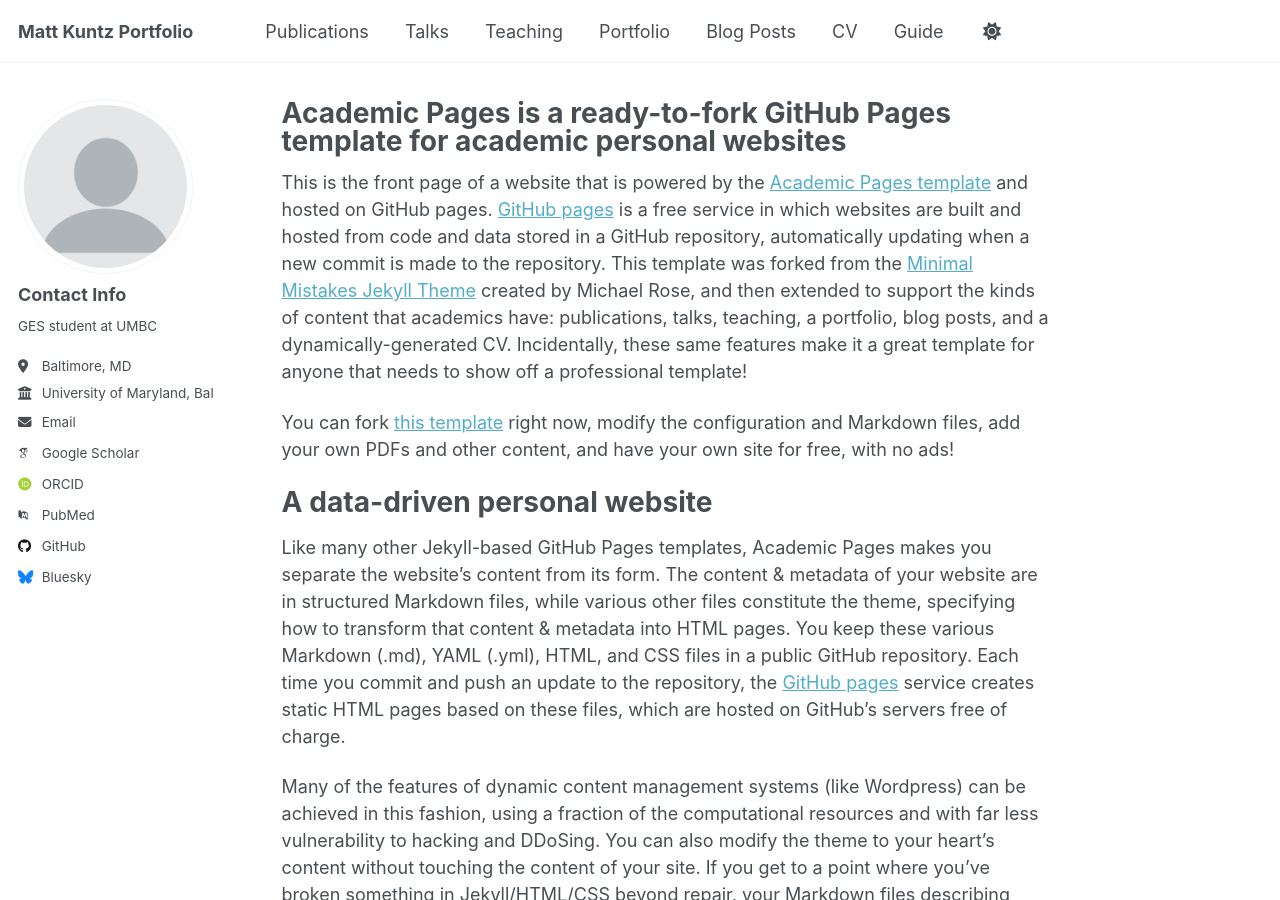
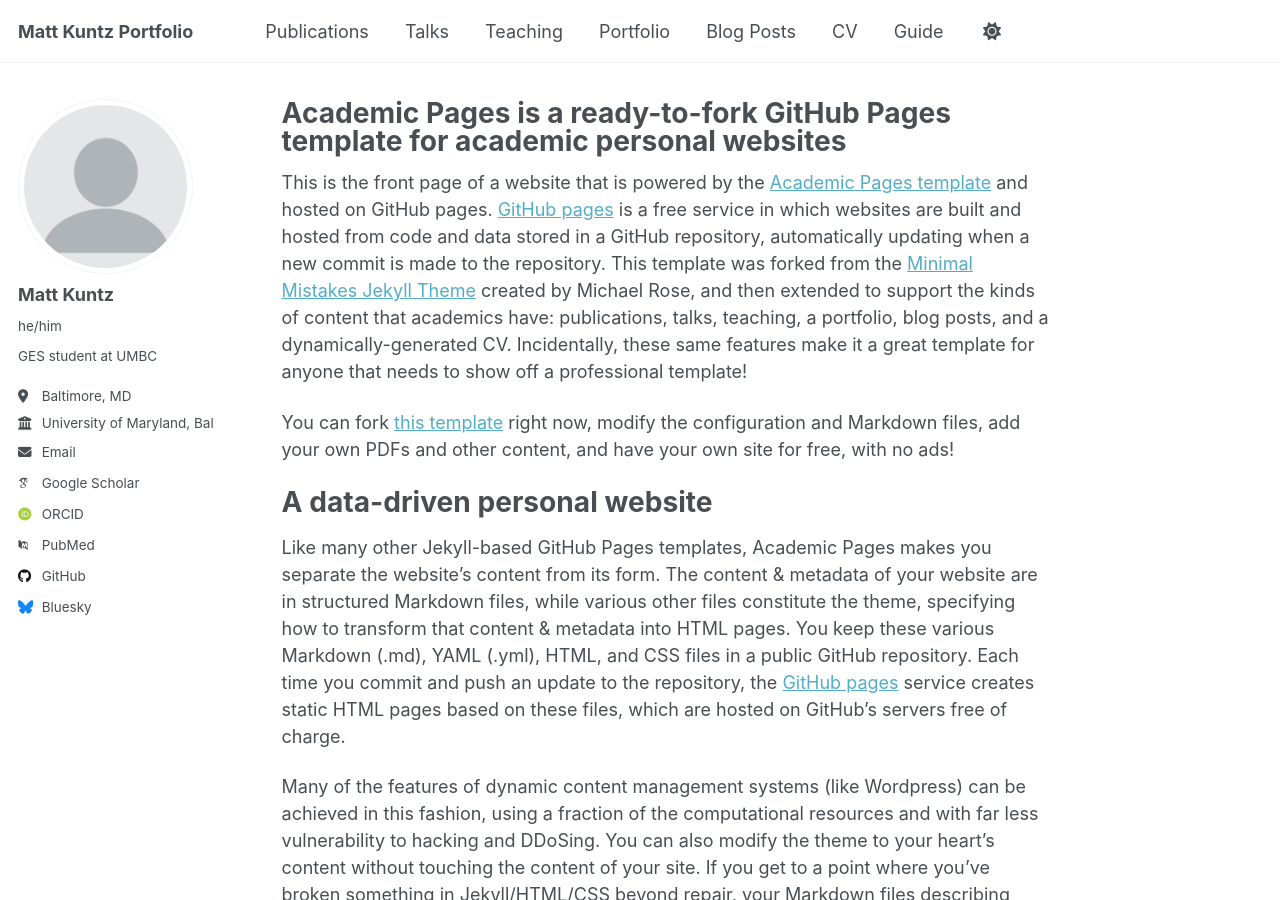
Before and after one commit to MattKuntz5/MattKuntz5.github.io, a Jekyll site: the page built from _pages/about.md, in a window 1280 px wide and 900 px high. Built offline with Jekyll 4.4.1, drawn with Linux system fonts in a browser that asks for light colours; some web fonts are replaced; a script that is not in the unit is left out.

Commit message:
Update _config.yml

```diff
--- a/_config.yml
+++ b/_config.yml
@@ -24,8 +24,8 @@ repository               : "MattKuntz5/MattKuntz5.github.io"
 author:
   # Biographic information
   avatar           : "profile.png"
-  name             : "Contact Info"
-  pronouns         : # example: "he/him"
+  name             : "Matt Kuntz"
+  pronouns         : "he/him"
   bio              : "GES student at UMBC"
   location         : "Baltimore, MD"
   employer         : "University of Maryland, Baltimore County"
```
